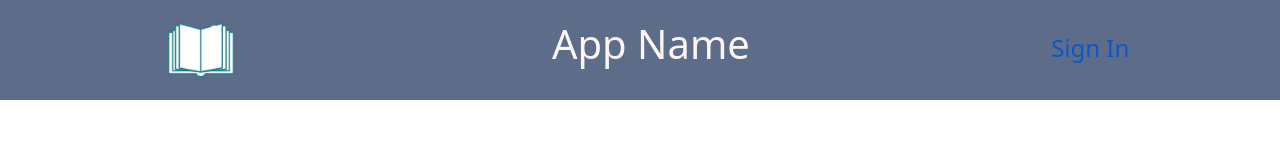
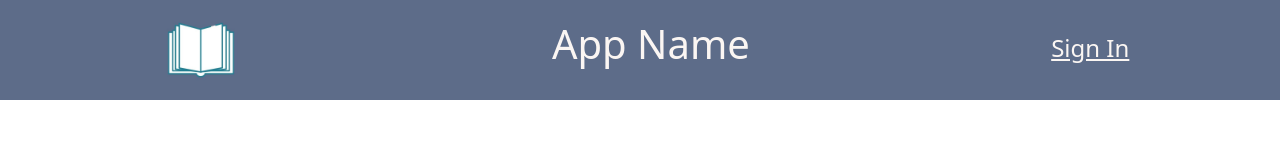
Before and after one commit to tbsdvl/react-research-app, a React app: page / in a window 1280 px wide. In both pictures the pointer is over the link "Sign In". Shown: the top 160 px of the page. Built offline with nearby package versions, Linux system fonts and the light colour scheme.

Commit message:
Update signin class :hover style

```diff
--- a/src/styles/header.module.css
+++ b/src/styles/header.module.css
@@ -13,3 +13,8 @@
     padding-top: 30px;
     font-size: 1.5rem;
 }
+
+.signin:hover {
+    text-decoration: underline;
+    color: #FBF6F3;
+}
```
